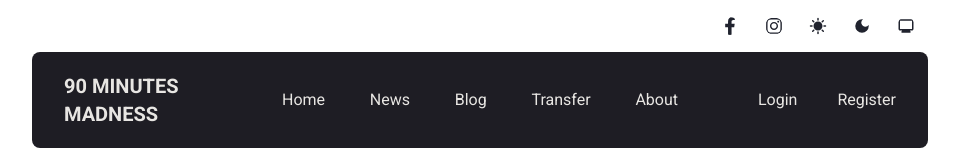
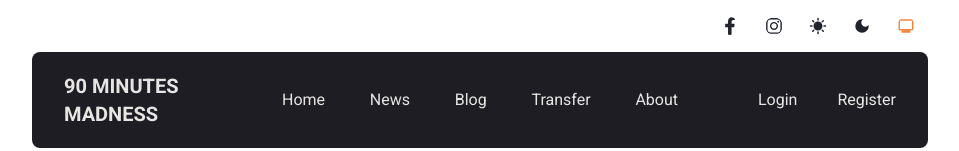
Before and after one commit to sakib-h/90minutesmadness, a Next.js app: page / in a window 1280 px wide. Shown: the top 151 px of the page, without its empty margins (160-1119 px from the left). Built offline with nearby package versions, Linux system fonts and the light colour scheme.

Commit message:
css added on active theme icon

```diff
--- a/app/layout.js
+++ b/app/layout.js
@@ -11,6 +11,7 @@ export const metadata = {
 
 export default function RootLayout({ children }) {
 	const [theme, setTheme] = useState('');
+
 	useEffect(() => {
 		if (!('theme' in localStorage)) {
 			const sysTheme = window.matchMedia(
--- a/components/Topbar.jsx
+++ b/components/Topbar.jsx
@@ -1,16 +1,22 @@
 'use client';
 import Link from 'next/link';
-import { useState, useContext } from 'react';
+import { useState } from 'react';
 import { FaFacebookF, FaInstagram, FaMoon, FaSun } from 'react-icons/fa';
 import { MdDarkMode, MdSunny, MdMonitor } from 'react-icons/md';
-const Topbar = ({ theme, setTheme }) => {
+const Topbar = ({ setTheme }) => {
+	const [selectedTheme, setSelectedTheme] = useState(
+		'theme' in localStorage ? localStorage.getItem('theme') : 'system'
+	);
+
 	const switchTheme = (value) => {
 		if (value === 'system') {
 			localStorage.removeItem('theme');
 			setTheme('');
+			setSelectedTheme('system');
 		} else {
 			localStorage.setItem('theme', value);
 			setTheme(value);
+			setSelectedTheme(value);
 		}
 	};
 
@@ -31,15 +37,22 @@ const Topbar = ({ theme, setTheme }) => {
 					<FaInstagram className="topbarIcon" />
 				</Link>
 				<MdSunny
-					className="topbarIcon"
+					className={`themeIcon ${
+						selectedTheme === 'light' && 'text-secondary-color'
+					} `}
 					onClick={() => switchTheme('light')}
 				/>
 				<MdDarkMode
-					className="topbarIcon"
+					className={`themeIcon ${
+						selectedTheme === 'dark' && 'dark:text-secondary-color'
+					} `}
 					onClick={() => switchTheme('dark')}
 				/>
 				<MdMonitor
-					className="topbarIcon"
+					className={`themeIcon ${
+						selectedTheme === 'system' &&
+						'text-secondary-color dark:text-secondary-color'
+					} `}
 					onClick={() => switchTheme('system')}
 				/>
 			</div>
--- a/styles/globals.css
+++ b/styles/globals.css
@@ -16,4 +16,7 @@
 	.topbarIcon {
 		@apply mx-2 text-[20px] md:text-[28px] p-[5px] text-primary-text hover:bg-dark-primary-bg hover:text-primary-bg dark:text-dark-primary-text dark:hover:bg-primary-bg dark:hover:text-primary-text rounded-full cursor-pointer transition duration-[0.3s];
 	}
+	.themeIcon {
+		@apply mx-2 text-[20px] md:text-[28px] p-[5px] text-primary-text hover:bg-dark-primary-bg hover:text-primary-bg dark:text-dark-primary-text dark:hover:bg-primary-bg dark:hover:text-primary-text rounded-full cursor-pointer transition duration-[0.3s];
+	}
 }
--- a/tailwind.config.js
+++ b/tailwind.config.js
@@ -15,7 +15,7 @@ module.exports = {
 				'primary-bg': '#ffffff',
 				'secondary-bg': '#f9fafb',
 				'primary-text': '#20232e',
-				'secondary-text': '#f48840',
+				'secondary-color': '#f48840',
 				'paragraph-text': '#7a7a7a',
 				'span-text': '#aaaaaa',
 				'dark-primary-bg': '#121119',
```
